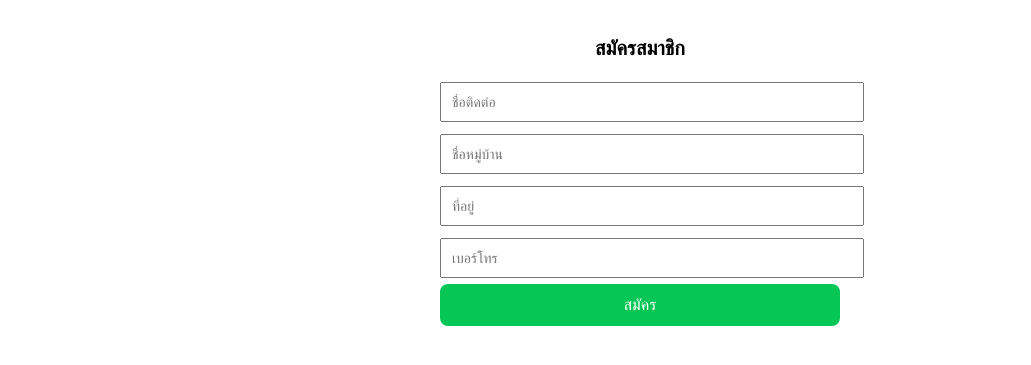
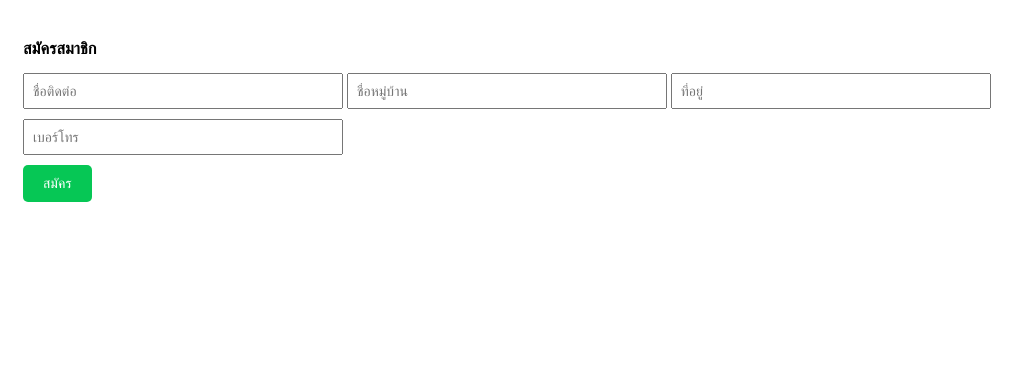
Before and after one commit to Thanoo2522/cloud_run_cloud, a Flask app: page /register.html in a window 1280 px wide. Shown: the top 365 px of the page, without its empty margins (0-1031 px from the left). Run offline with Flask 3, Linux system fonts and the light colour scheme; parts of the project's set-up code (start-up, migrations or seed data) failed here and were passed over; some libraries are stand-ins or nearby versions.

Commit message:
update feature

```diff
--- a/app.py
+++ b/app.py
@@ -151,23 +151,23 @@ def get_line_config(ofm):
                     .document("channel")
 
         doc = doc_ref.get()
+
         if not doc.exists:
             print(f"❌ ไม่พบ config ของ OFM: {ofm}")
             return None
 
-        data = doc.to_dict()
+        data = doc.to_dict() or {}
 
         return {
             "access_token": data.get("LINE_CHANNEL_ACCESS_TOKEN"),
             "secret": data.get("LINE_CHANNEL_SECRET"),
-
-            # 🔥 เพิ่มตรงนี้
+            "urlserver": data.get("urlserver"),
             "liffId": data.get("liffId"),
             "apiUrl": data.get("apiUrl")
         }
 
     except Exception as e:
-        print("ERROR get_line_config:", str(e))
+        print("❌ ERROR get_line_config:", str(e))
         return None
 #-----------------สร้าง API สำหรับ HTML เรียก config
 @app.route("/config/<ofm>", methods=["GET"])
@@ -525,19 +525,19 @@ def webhook():
             elif command == "register":
 
                 liff_id = config.get("liffId")
-
-                if not liff_id:
+                url_server = config.get("urlserver")
+
+                if not liff_id or not url_server:
+                            messages_to_send.append({
+                            "type": "text",
+                             "text": "❌ ยังไม่ได้ตั้งค่า LIFF หรือ Server"
+                             })
+                else:
+                    liff_url = f"https://liff.line.me/{liff_id}?ofm={ofm_name}&server={url_server}"
                     messages_to_send.append({
-                        "type": "text",
-                        "text": "❌ ยังไม่ได้ตั้งค่า LIFF"
-                    })
-                else:
-                    liff_url = f"https://liff.line.me/{liff_id}?ofm={ofm_name}"
-
-                    messages_to_send.append({
-                        "type": "text",
-                        "text": f"👉 กดสมัครสมาชิกที่นี่\n{liff_url}"
-                    })
+                            "type": "text",
+                            "text": f"👉 กดสมัครสมาชิกที่นี่\n{liff_url}"
+                             })
 
             # ================= DEFAULT =================
             else:
--- a/templates/register.html
+++ b/templates/register.html
@@ -3,117 +3,137 @@
 <head>
   <meta charset="UTF-8">
   <title>สมัครสมาชิก</title>
-
   <script src="https://static.line-scdn.net/liff/edge/2/sdk.js"></script>
 
   <style>
     body {
-      font-family: Arial;
-      max-width: 400px;
-      margin: auto;
-      padding: 20px;
+      font-family: Arial, sans-serif;
+      font-size: 14px;
+      padding: 15px;
     }
 
-    h2 {
-      text-align: center;
-      font-size: 20px;
+    h3 {
+      margin-bottom: 15px;
     }
 
     input {
+      font-size: 14px;
+      padding: 8px;
       width: 100%;
-      padding: 10px;
-      margin: 6px 0;
-      font-size: 14px;
+      max-width: 300px;
+      margin-bottom: 10px;
     }
 
     button {
-      width: 100%;
-      padding: 12px;
-      font-size: 16px;
-      background: #06c755;
+      font-size: 14px;
+      padding: 10px 20px;
+      background-color: #06C755;
       color: white;
       border: none;
-      border-radius: 8px;
+      border-radius: 5px;
+      cursor: pointer;
+    }
+
+    button:hover {
+      background-color: #05a94a;
     }
   </style>
 </head>
 
 <body>
 
-<h2>สมัครสมาชิก</h2>
+<h3>สมัครสมาชิก</h3>
 
 <input id="name" placeholder="ชื่อติดต่อ">
 <input id="home" placeholder="ชื่อหมู่บ้าน">
-<input id="add" placeholder="ที่อยู่">
+<input id="address" placeholder="ที่อยู่">
 <input id="phone" placeholder="เบอร์โทร">
 
+<br>
 <button onclick="register()">สมัคร</button>
 
 <script>
 
+let LIFF_ID = ""
 let API_URL = ""
-let LIFF_ID = ""
 let OFM = ""
 
-async function initApp() {
+// 🔥 อ่านค่าจาก URL
+function getParams() {
+  const params = new URLSearchParams(window.location.search)
+  return {
+    ofm: params.get("ofm"),
+    server: params.get("server")
+  }
+}
+
+// 🔥 โหลด config จาก Flask → Firebase
+async function loadConfig() {
   try {
+    const p = getParams()
 
+    OFM = p.ofm
+    const SERVER = p.server
+
+    if (!OFM) {
+      alert("❌ ไม่พบ ofm")
+      return
+    }
+
+    if (!SERVER) {
+      alert("❌ ไม่พบ server")
+      return
+    }
+
+    console.log("OFM:", OFM)
+    console.log("SERVER:", SERVER)
+
+    const res = await fetch(`${SERVER}/config?ofm=${OFM}`)
+    const json = await res.json()
+
+    console.log("CONFIG:", json)
+
+    if (json.status !== "ok") {
+      alert("❌ โหลด config ไม่สำเร็จ")
+      return
+    }
+
+    LIFF_ID = json.liffId
+    API_URL = json.apiUrl
+
+    // 🔥 init LIFF
     await liff.init({ liffId: LIFF_ID })
 
     if (!liff.isLoggedIn()) {
       liff.login()
-      return
     }
-
-    // 🔥 ใช้วิธีนี้แทน URL
-    const context = liff.getContext()
-
-    console.log("LIFF CONTEXT:", context)
-
-    // 🔥 ดึง ofm จาก state (สำคัญมาก)
-    OFM = context?.state?.replace("?", "").split("=")[1]
-
-    if (!OFM) {
-      alert("ไม่พบ ofm")
-      return
-    }
-
-    // 🔥 ดึง config จาก backend
-    const res = await fetch(`/get_liff_config?ofm=${OFM}`)
-    const config = await res.json()
-
-    API_URL = config.apiUrl
-    LIFF_ID = config.liffId
 
   } catch (err) {
     console.error(err)
-    alert("โหลด config ไม่สำเร็จ")
+    alert("❌ โหลด config error")
   }
 }
 
-initApp()
+loadConfig()
 
+// 🔥 สมัครสมาชิก
 async function register() {
   try {
     const profile = await liff.getProfile()
 
-    const name = document.getElementById("name").value
-    const home = document.getElementById("home").value
-    const add = document.getElementById("add").value
-    const phone = document.getElementById("phone").value
-
-    if (!name || !home || !add || !phone) {
-      alert("กรุณากรอกข้อมูลให้ครบ")
-      return
+    const data = {
+      ofm: OFM,
+      userId: profile.userId,
+      name: document.getElementById("name").value,
+      home: document.getElementById("home").value,
+      address: document.getElementById("address").value,
+      phone: document.getElementById("phone").value
     }
 
-    const data = {
-      userId: profile.userId,
-      name: name,
-      home: home,
-      address: add,
-      phone: phone,
-      ofm: OFM
+    // 🔥 validation
+    if (!data.name || !data.phone) {
+      alert("กรุณากรอกชื่อและเบอร์โทร")
+      return
     }
 
     console.log("SEND:", data)
@@ -136,7 +156,10 @@ async function register() {
 
     if (json.status === "ok") {
       alert("สมัครสำเร็จ ✅")
+
+      // 🔥 ปิด LIFF (optional)
       liff.closeWindow()
+
     } else {
       alert("สมัครไม่สำเร็จ ❌")
     }
```
